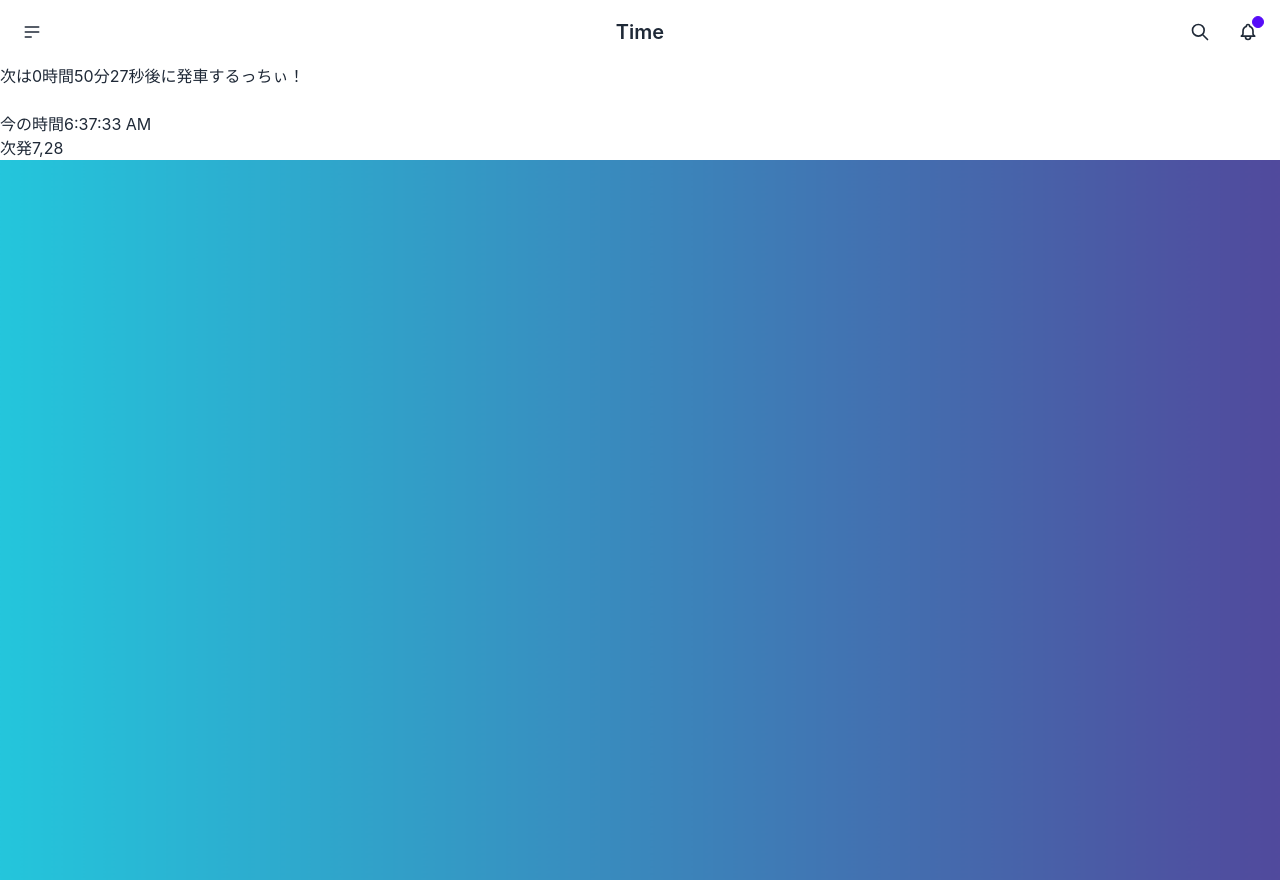
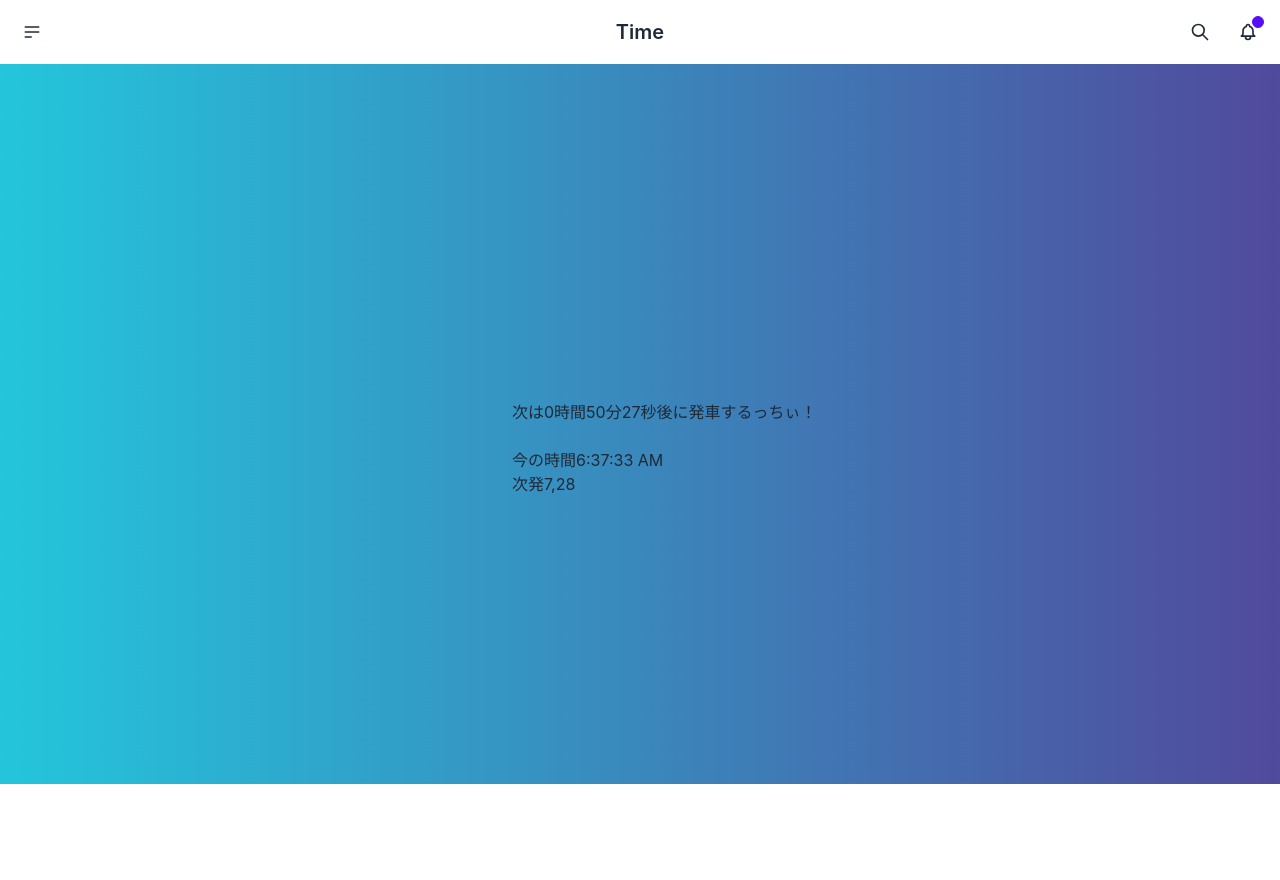
Before and after one commit to samus0n/test, a React (Create React App) app: page /time1 in a window 1280 px wide. After the commit the page ends 800 px from the top, so only its background shows below. Built offline with nearby package versions, Linux system fonts and the light colour scheme.

Commit message:
Merge branch 'main' of https://github.com/samus0n/test
add background

```diff
--- a/src/Timetable.css
+++ b/src/Timetable.css
@@ -11,3 +11,11 @@ img {
     width: cover;
     height: cover;
 }
+
+.text{
+    position: absolute;
+    top: 50%;
+    left: 40%;
+    padding: 0;
+    margin: 0;
+}
--- a/src/Timetable.jsx
+++ b/src/Timetable.jsx
@@ -1,6 +1,7 @@
 //hachioji minamino station
 import { useState, useEffect } from "react"
 import hachiojiminamino from "./hachiojiminamino.json"
+import css from "./Timetable.css"
 
 const Timetable = () => {
   const [inService, setInService] = useState(false)
@@ -73,15 +74,18 @@ const Timetable = () => {
   }, [])
   return (
     <>
+    <section>
+      <div className = "background">
+         <img src = {backgroundPicture} />
+     </div>
+    </section>
+     <div className = "text">
       {inService ? <p>次は{remainingTimeLabel}後に発車するっちぃ！</p> : <p>今日の運行は終わりだっちぃ！</p>}
       <br/>
       <p>今の時間{a}</p>
       <p>次発{b}</p>
-      <section>
-      <div className = "background">
-         <img src = {backgroundPicture} />
      </div>
-    </section>
+
     </>
   )
 }
--- a/src/Timetable2.css
+++ b/src/Timetable2.css
@@ -11,3 +11,11 @@ img {
     width: cover;
     height: cover;
 }
+
+.text{
+    position: absolute;
+    top: 50%;
+    left: 40%;
+    padding: 0;
+    margin: 0;
+}
--- a/src/Timetable2.jsx
+++ b/src/Timetable2.jsx
@@ -1,6 +1,7 @@
 //hachioji station
 import { useState, useEffect } from "react"
 import hachioji from "./hachioji.json"
+import css from "./Timetable2.css"
 
 const Timetable = () => {
   const [inService, setInService] = useState(false)
@@ -73,15 +74,17 @@ const Timetable = () => {
   }, [])
   return (
     <>
-      {inService ? <p>次は{remainingTimeLabel}後に発車するっちぃ！</p> : <p>今日の運行は終わりだっちぃ！</p>}
-      <br/>
-      <p>今の時間{a}</p>
-      <p>{b}</p>
-      <section>
+     <section>
       <div className = "background">
          <img src = {backgroundPicture} />
      </div>
     </section>
+     <div className = "text">
+      {inService ? <p>次は{remainingTimeLabel}後に発車するっちぃ！</p> : <p>今日の運行は終わりだっちぃ！</p>}
+      <br/>
+      <p>今の時間{a}</p>
+      <p>次発{b}</p>
+     </div>
     </>
   )
 }
--- a/src/Timetable3.css
+++ b/src/Timetable3.css
@@ -11,3 +11,11 @@ img {
     width: cover;
     height: cover;
 }
+
+.text{
+    position: absolute;
+    top: 50%;
+    left: 40%;
+    padding: 0;
+    margin: 0;
+}
--- a/src/Timetable3.jsx
+++ b/src/Timetable3.jsx
@@ -1,6 +1,7 @@
 //dorm
 import { useState, useEffect } from "react"
 import dorm from "./dorm.json"
+import css from "./Timetable3.css"
 
 const Timetable = () => {
   const [inService, setInService] = useState(false)
@@ -73,15 +74,17 @@ const Timetable = () => {
   }, [])
   return (
     <>
-      {inService ? <p>次は{remainingTimeLabel}後に発車するっちぃ！</p> : <p>今日の運行は終わりだっちぃ！</p>}
-      <br/>
-      <p>今の時間{a}</p>
-      <p>{b}</p>
-      <section>
+     <section>
       <div className = "background">
          <img src = {backgroundPicture} />
      </div>
     </section>
+     <div className = "text">
+      {inService ? <p>次は{remainingTimeLabel}後に発車するっちぃ！</p> : <p>今日の運行は終わりだっちぃ！</p>}
+      <br/>
+      <p>今の時間{a}</p>
+      <p>次発{b}</p>
+     </div>
     </>
   )
 }
```
